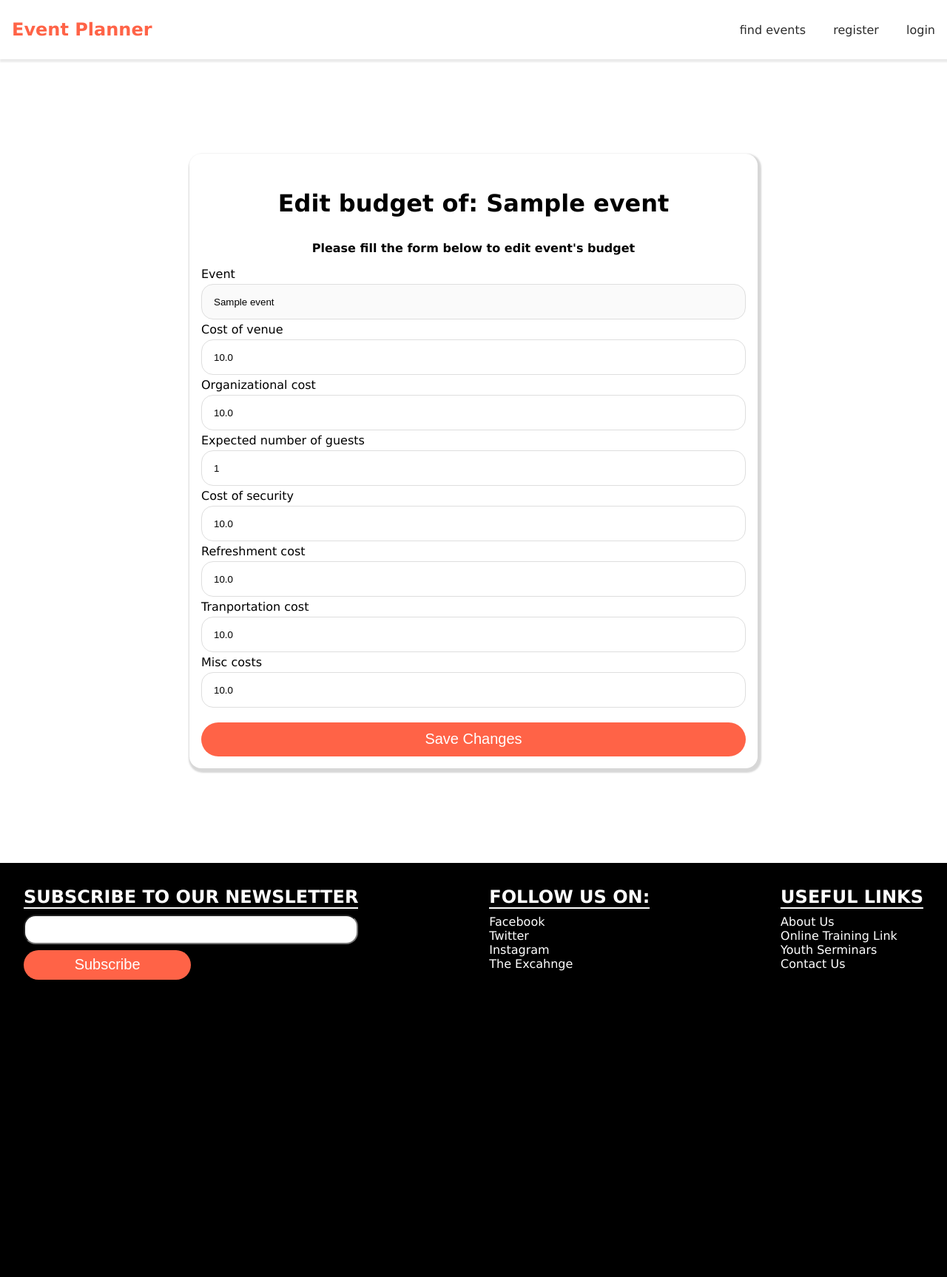
After one commit to Ezi-code/eventplanner, a Django app: page /control/edit_budget/1 in a window 1280 px wide. The commit adds this page. Shown: the whole page at 74% size. Run offline with Django 4.2, Linux system fonts and the light colour scheme; tables that the repository leaves empty hold one stand-in row (values such as "Sample post").

Commit message:
added budget editing functionality

```diff
--- a/control/models.py
+++ b/control/models.py
@@ -53,7 +53,7 @@ class Budget(models.Model):
     event = models.OneToOneField(Event, on_delete=models.PROTECT, db_index=True)
     cost_of_venue = models.FloatField(max_length=float("inf"), default=0.0)
     organizational_cost = models.FloatField(max_length=float("inf"), default=0.0)
-    expected_guests = models.FloatField(max_length=float("inf"), default=0.0)
+    expected_guests = models.IntegerField(default=0)
     cost_of_security = models.FloatField(max_length=float("inf"), default=0.0)
     refreshment_cost = models.FloatField(max_length=float("inf"), default=0.0)
     transportation_cost = models.FloatField(max_length=float("inf"), default=0.0)
--- a/control/urls.py
+++ b/control/urls.py
@@ -8,6 +8,7 @@ from control.views import (
     Notification,
     GuestList,
     CreateBudget,
+    EditBudgetView,
 )
 
 app_name = "control"
@@ -20,5 +21,6 @@ urlpatterns = [
     path("dashboard", DashboardView.as_view(), name="dashboard"),
     path("notifications", Notification.as_view(), name="notifications"),
     path("guest-list/<str:event>", GuestList.as_view(), name="guest-list"),
-    path("create_budget<str:event>", CreateBudget.as_view(), name="create_budget"),
+    path("create_budget/<str:event>", CreateBudget.as_view(), name="create_budget"),
+    path("edit_budget/<int:id>", EditBudgetView.as_view(), name="edit_budget"),
 ]
--- a/control/views.py
+++ b/control/views.py
@@ -1,7 +1,13 @@
 from django.shortcuts import render, redirect
 from django.views.generic import View
 from control.models import Event, Budget
-from control.services import get_total_cost, save_new_event, update_event, create_budget
+from control.services import (
+    get_total_cost,
+    save_new_event,
+    update_event,
+    create_budget,
+    update_budget,
+)
 from main.models import Attendants, Enquiry
 from .contenxt_processor import get_notification
 
@@ -14,7 +20,7 @@ class EventDetails(View):
         event = self.model.objects.get(title=title)
         attendants = Attendants.objects.filter(event=event).count()
         total = get_total_cost(event)
-        budget = Budget.objects.get(event=event).total_cost
+        budget = Budget.objects.get(event=event)
 
         context = {
             "event": event,
@@ -106,3 +112,22 @@ class CreateBudget(View):
         new_budget.full_clean()
         new_budget.save()
         return redirect("main:all_events")
+
+
+class EditBudgetView(View):
+    model = Budget
+
+    def get(self, req, id):
+        budget = self.model.objects.get(id=id)
+        event = budget.event
+        print(budget)
+        ctx = {"budget": budget}
+        return render(req, "control/edit_budget.html", ctx)
+
+    def post(self, req, id):
+        budget = Budget.objects.get(id=id)
+        event = budget.event
+        update_budget(req, budget)
+        budget.clean_fields()
+        budget.save()
+        return redirect("control:event_details", event)
--- /dev/null
+++ b/templates/control/edit_budget.html
@@ -0,0 +1,54 @@
+{% extends "base.html" %}
+
+{% block title %}
+  Edit Budget
+{% endblock title %}
+
+{% block content %}
+<article class="contact-us" id="contact">
+    <h2 class="contact-hd">Edit budget of: {{budget.event }}</h2>
+    <section class="contac-form">
+        <h4 class="hd-4">Please fill the form below to edit event's budget</h4>
+
+        <form class="form" action="{% url 'control:edit_budget' budget.id %}" method="post">
+            {% csrf_token %}
+
+            <p>
+                <label for="event">Event</label>
+                <input value="{{budget.event}}" type="text" name="event" disabled autocomplete="on">
+            </p>
+            <p>
+                <label for="venue">Cost of venue</label>
+                <input value="{{budget.cost_of_venue}}" type="number" name="venue" placeholder="Cost of venue" autocomplete="on">
+            </p>
+            <p>
+                <label for="org-cost">Organizational cost</label>
+                <input value="{{budget.organizational_cost}}" type="number" name="org-cost" placeholder="Organizational cost" autocomplete="on">
+            </p>
+            <p>
+                <label for="guest-num">Expected number of guests</label>
+                <input value="{{budget.expected_guests}}" type="number" name="guest-num" placeholder="Number of expected guest" autocomplete="on">
+            </p>
+            <p>
+                <label for="security">Cost of security</label>
+                <input value="{{budget.cost_of_security}}" type="number" name="security" placeholder="Cost of security" autocomplete="on">
+            </p>
+            <p>
+                <label for="meals">Refreshment cost</label>
+                <input value="{{budget.refreshment_cost}}" type="number" name="meals" placeholder="Cost os refreshemt" autocomplete="on">
+            </p>
+            <p>
+                <label for="transport">Tranportation cost</label>
+                <input value="{{budget.transportation_cost}}" type="number" name="transport" placeholder="Transport cost">
+            </p>
+            <p>
+                <label for="misc">Misc costs</label>
+                <input value="{{budget.misc_cost}}" type="number" name="misc" placeholder="Misc cost" autocomplete="on">
+            </p>
+            <p>
+                <button type="submit">Save Changes</button>
+            </p>
+        </form>
+    </section>
+</article>
+{% endblock content %}
```
Also changed, not shown: control/services.py (+11 -0 lines), templates/control/event_details.html (+7 -12 lines), media/open_source_info_session.jpg (added), media/open_source_info_sessionjpg_PIw4lpyl00ksamKfvnJHfJq8vv87GzLO.jpg (added).
